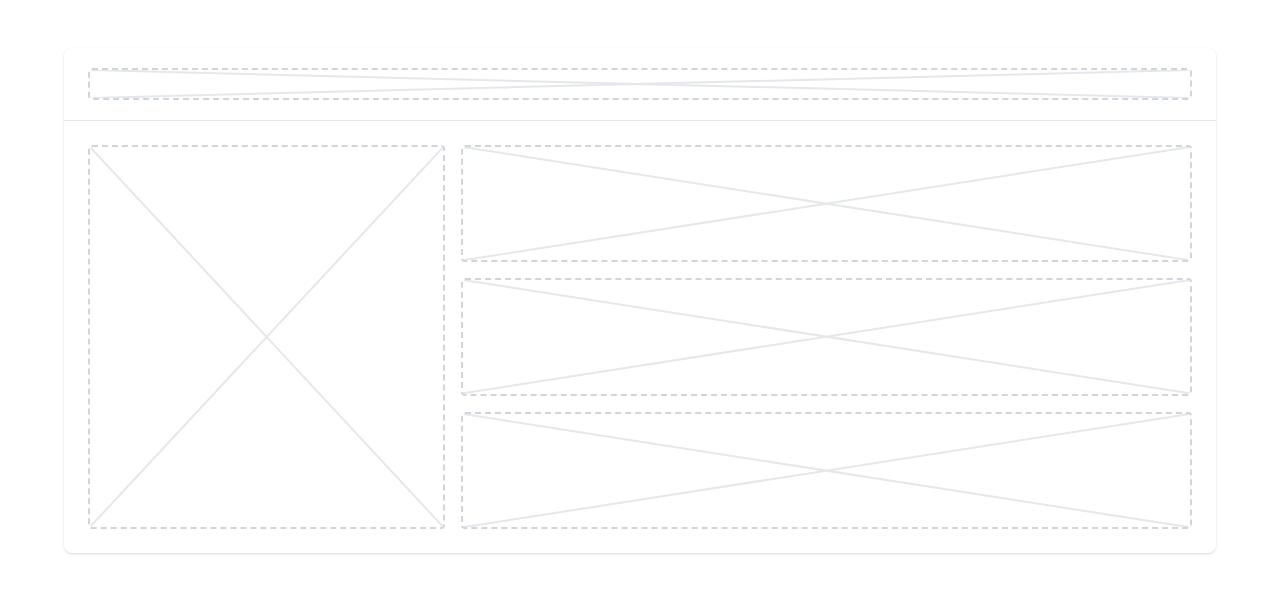
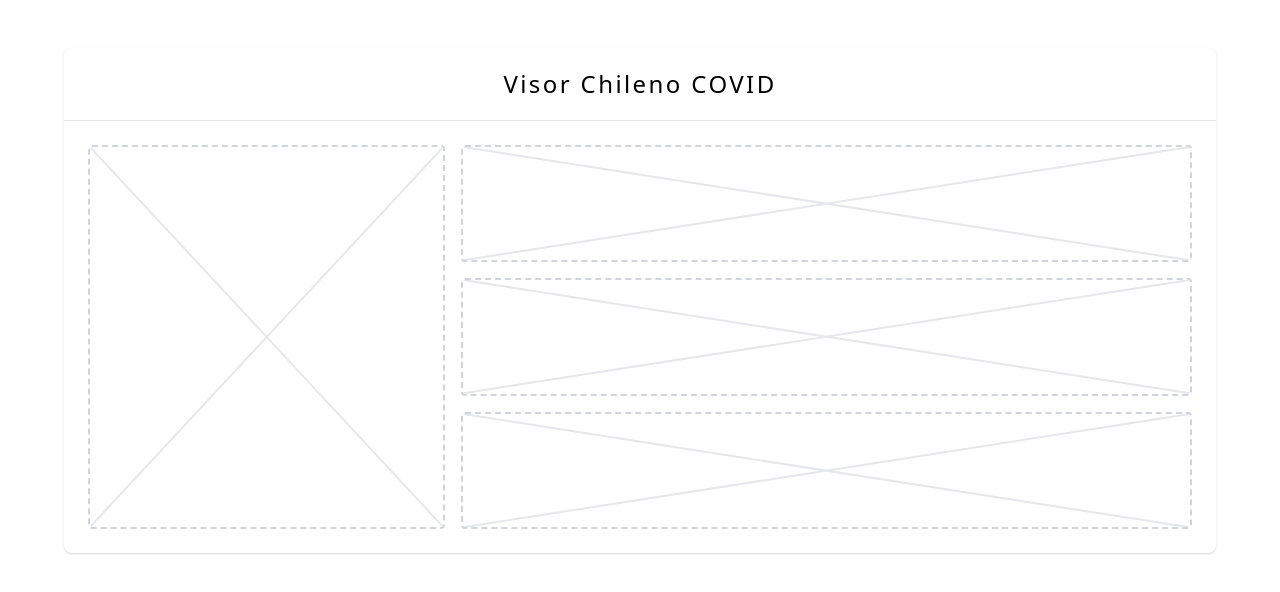
Before and after one commit to ipontt/asignacion-full-stack, a React (Create React App) app in the folder client/: page / in a window 1280 px wide. Shown: the top 592 px of the page. Built offline with nearby package versions, Linux system fonts and the light colour scheme.

Commit message:
Replace Placeholder in title component with actual content.

```diff
--- a/client/src/components/Titulo.js
+++ b/client/src/components/Titulo.js
@@ -1,8 +1,6 @@
-import Placeholder from './Placeholder';
-
 function Titulo() {
 	return (
-		<Placeholder className="w-full h-8"/>
+		<h1 className="text-center text-lg lg:text-2xl font-medium tracking-widest">Visor Chileno COVID</h1>
 	);
 }
 
```
